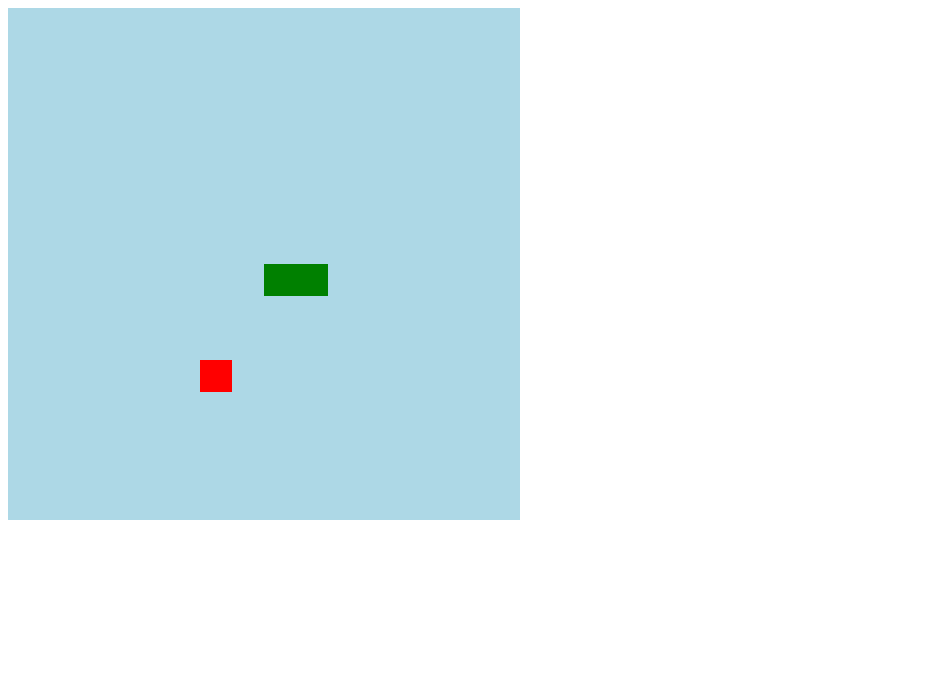
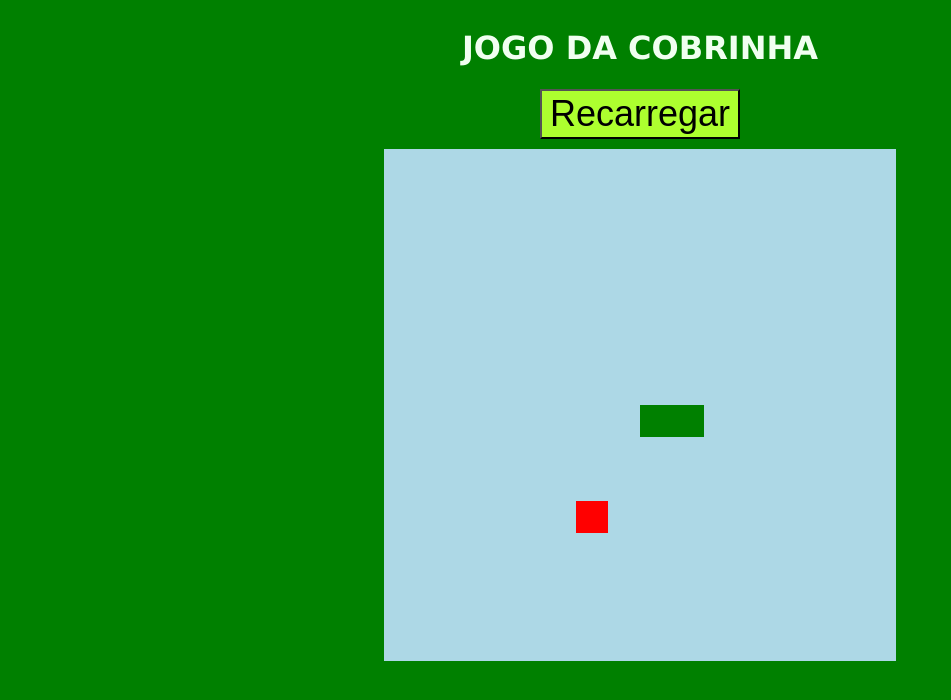
Before and after one commit to mhenrique94/snakejs, a plain HTML site: page index.html in a window 1280 px wide. Shown: the whole page, without its empty margins (0-951 px from the left). Drawn offline with Linux system fonts and the light colour scheme.

Commit message:
Adcionado estilo, aviso de final de jogo  e botão para recarregar

```diff
--- a/index.html
+++ b/index.html
@@ -7,9 +7,14 @@
     <link rel="stylesheet" href="style.css">
     <script defer src="script.js"></script>
 
-    <title>Jogo da Cabrinha</title>
+    <title>JOGO DA COBRINHA</title>
 </head>
 <body>
+    <h1>JOGO DA COBRINHA</h1>
+    <div class="botoes">
+        <!-- <input type="button" id="iniciar" value="Iniciar" onclick="iniciarJogo()"></div> -->
+        <input type="button" id="recarregar" value="Recarregar" onclick="reloadPage()"></input>
+    </div>
     <canvas id="snake" width="512" height="512"></canvas>
 </body>
 </html>
--- a/script.js
+++ b/script.js
@@ -42,8 +42,9 @@ function update (event){
 
 function iniciarJogo(){
 
+
     if(cobrinha[0].x > 15 * box && direction == "right") cobrinha[0].x = 0;
-    if(cobrinha[0].x < 0 && direction == "left") cobrinha[0].x = 16*box;
+    if(cobrinha[0].x < 0 && direction == "left") cobrinha[0].x = 16 *box;
     if(cobrinha[0].y > 15 * box && direction == "down") cobrinha[0].y = 0;
     if(cobrinha[0].y < 0 && direction =="up") cobrinha[0].y = 16 * box;
 
@@ -75,6 +76,23 @@ function iniciarJogo(){
     }
 
     cobrinha.unshift(newHead);
+
+    for(i = 1; i < cobrinha.length; i++){
+        if(cobrinha[0].x == cobrinha[i].x && cobrinha[0].y == cobrinha[i].y){
+            clearInterval(jogo);
+            alert('Game Over! Pressione OK e recarregue a página.')
+        }
+    }
 }
 
 let jogo = setInterval(iniciarJogo, 100);
+
+function reloadPage(){
+    location.reload();
+    return false;
+}
+
+//tentar adicionar botão para iniciar jogo
+document.getElementById("iniciar").onclick ;
+
+document.getElementById("recarreagar").onclick = reloadPage;
--- a/style.css
+++ b/style.css
@@ -0,0 +1,25 @@
+body{
+    /* height: 95vh;
+    width: 95vh; */
+    display: flex;
+    justify-content: center;
+    align-items: center;
+    flex-direction: column;
+    background-color: green;
+    font-style: normal;
+    font-family: 'Lucida Sans Unicode';
+    font-weight: bolder;
+
+}
+
+input{
+    background-color: greenyellow;
+    width: 200px;
+    height: 50px;
+    font-size: 36px;
+    margin-bottom: 10px;
+}
+
+h1{
+    color: honeydew;
+}
```
